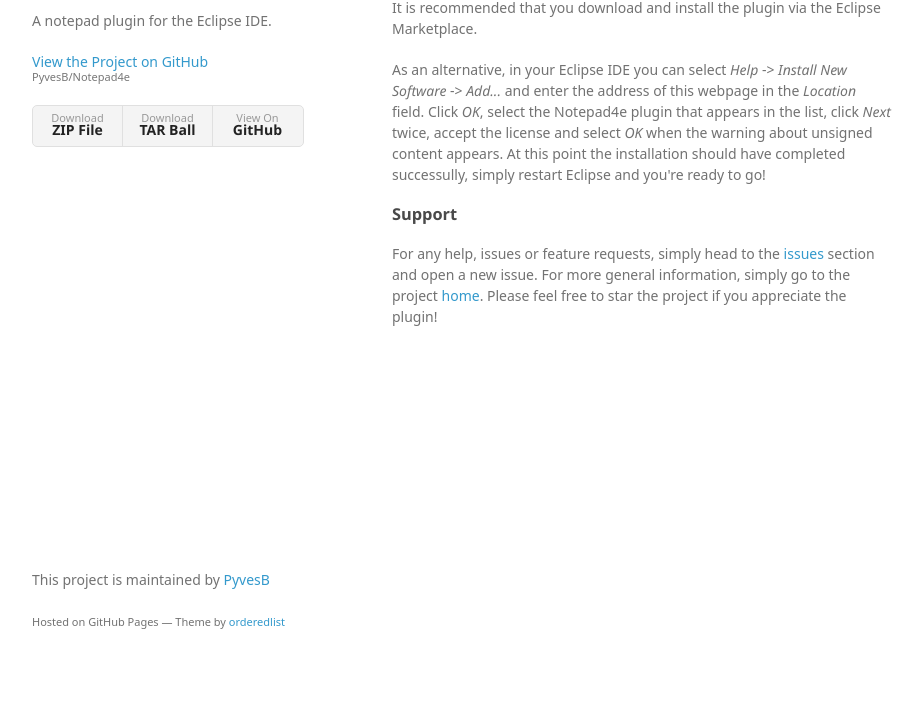
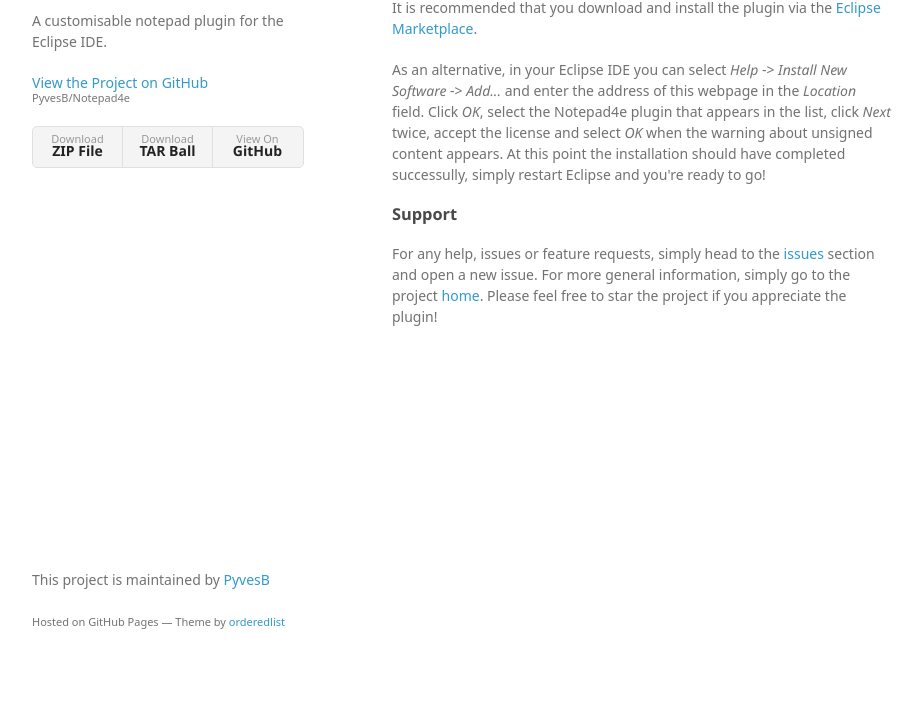
Before and after one commit to PyvesB/Notepad4e, a plain HTML site: page index.html in a window 1280 px wide. Shown: the part 99-800 px from the top of the page, without its empty margins (178-1099 px from the left). Drawn offline with Linux system fonts and the light colour scheme; a web font is replaced by a local one.

Commit message:
Updated link

```diff
--- a/index.html
+++ b/index.html
@@ -17,7 +17,7 @@
     <div class="wrapper">
       <header>
         <h1>Notepad4e</h1>
-        <p>A notepad plugin for the Eclipse IDE.</p>
+        <p>A customisable notepad plugin for the Eclipse IDE.</p>
 
         <p class="view"><a href="https://github.com/PyvesB/Notepad4e">View the Project on GitHub <small>PyvesB/Notepad4e</small></a></p>
 
@@ -32,7 +32,7 @@
         <h3>
 <a id="welcome-to-the-notepad4e-update-site" class="anchor" href="#welcome-to-the-notepad4e-update-site" aria-hidden="true"><span aria-hidden="true" class="octicon octicon-link"></span></a>Welcome to the Notepad4e update site!</h3>
 
-<p>It is recommended that you download and install the plugin via the Eclipse Marketplace. </p>
+<p>It is recommended that you download and install the plugin via the <a href="https://marketplace.eclipse.org/content/notepad4e">Eclipse Marketplace</a>. </p>
 <p>As an alternative, in your Eclipse IDE you can select <em>Help</em> -&gt; <em>Install New Software</em> -&gt; <em>Add...</em> and enter the address of this webpage in the <em>Location</em> field. Click <em>OK</em>, select the Notepad4e plugin that appears in the list, click <em>Next</em> twice, accept the license and select <em>OK</em> when the warning about unsigned content appears. At this point the installation should have completed successully, simply restart Eclipse and you're ready to go!</p>
 
 <h3>
```
